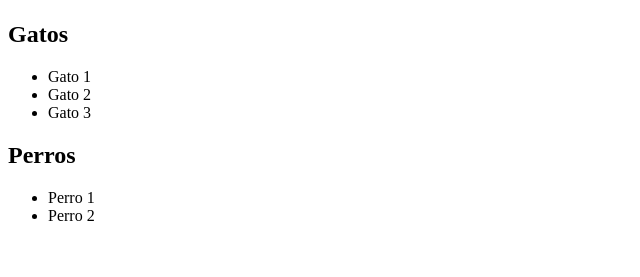
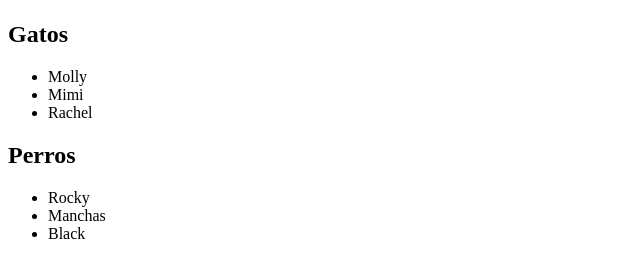
Before and after one commit to isabelacard/Actividad-GIT, a plain HTML site: page index.html in a window 1280 px wide. Shown: the part 59-336 px from the top of the page, without its empty margins (0-640 px from the left). Drawn offline with Linux system fonts and the light colour scheme.

Commit message:
Se agregaron los nombres

```diff
--- a/index.html
+++ b/index.html
@@ -11,15 +11,16 @@
     <div class="lista gatos">
         <h2>Gatos</h2>
         <ul>
-            <li>Gato 1</li>
-            <li>Gato 2</li>
-            <li>Gato 3</li>
+            <li>Molly</li>
+            <li>Mimi</li>
+            <li>Rachel</li>
     </div>
     <div>
         <h2>Perros</h2>
         <ul>
-            <li>Perro 1</li>
-            <li>Perro 2</li>
+            <li>Rocky</li>
+            <li>Manchas</li>
+            <li>Black</li>
     </div>
 
 </body>
```
